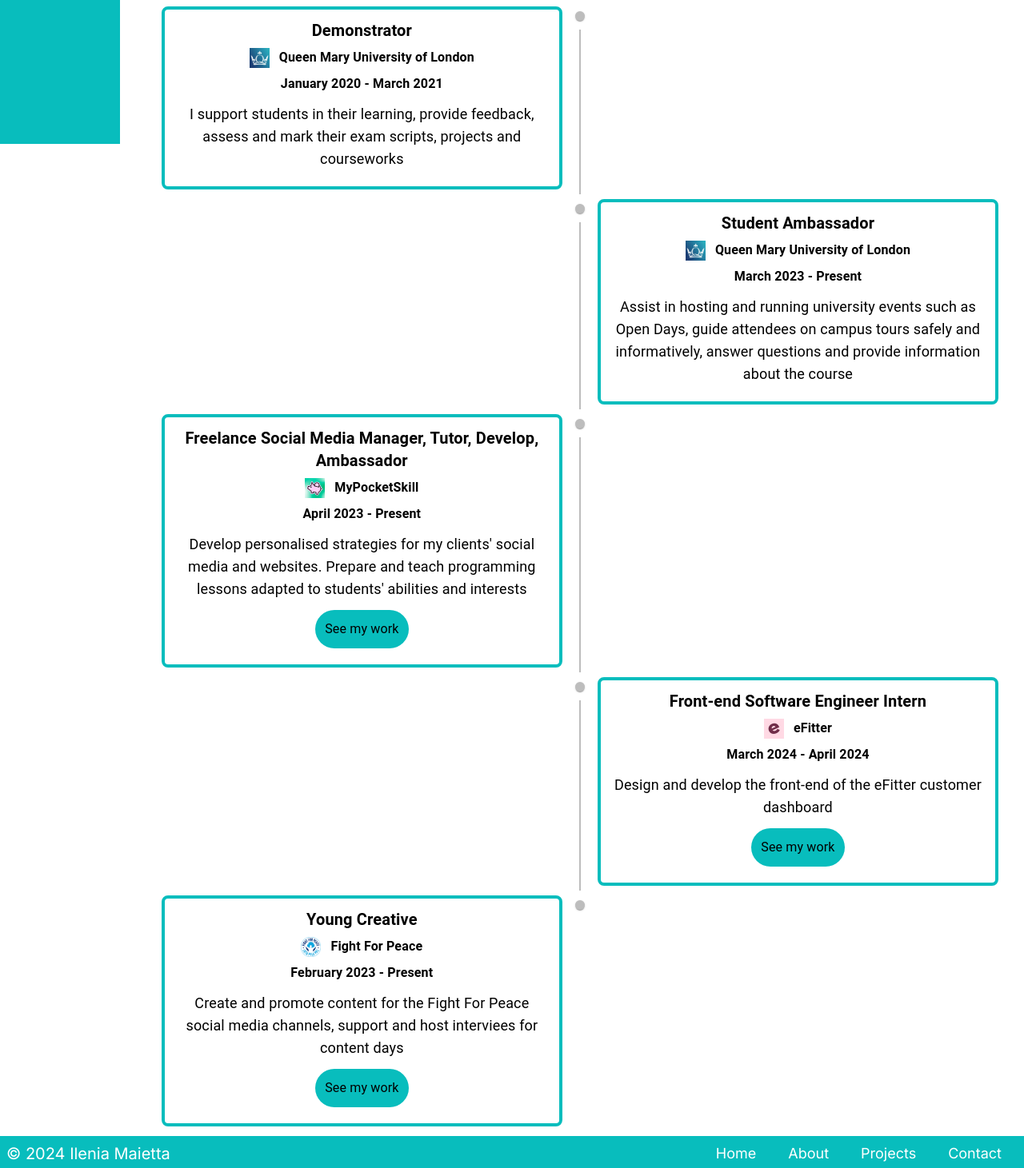
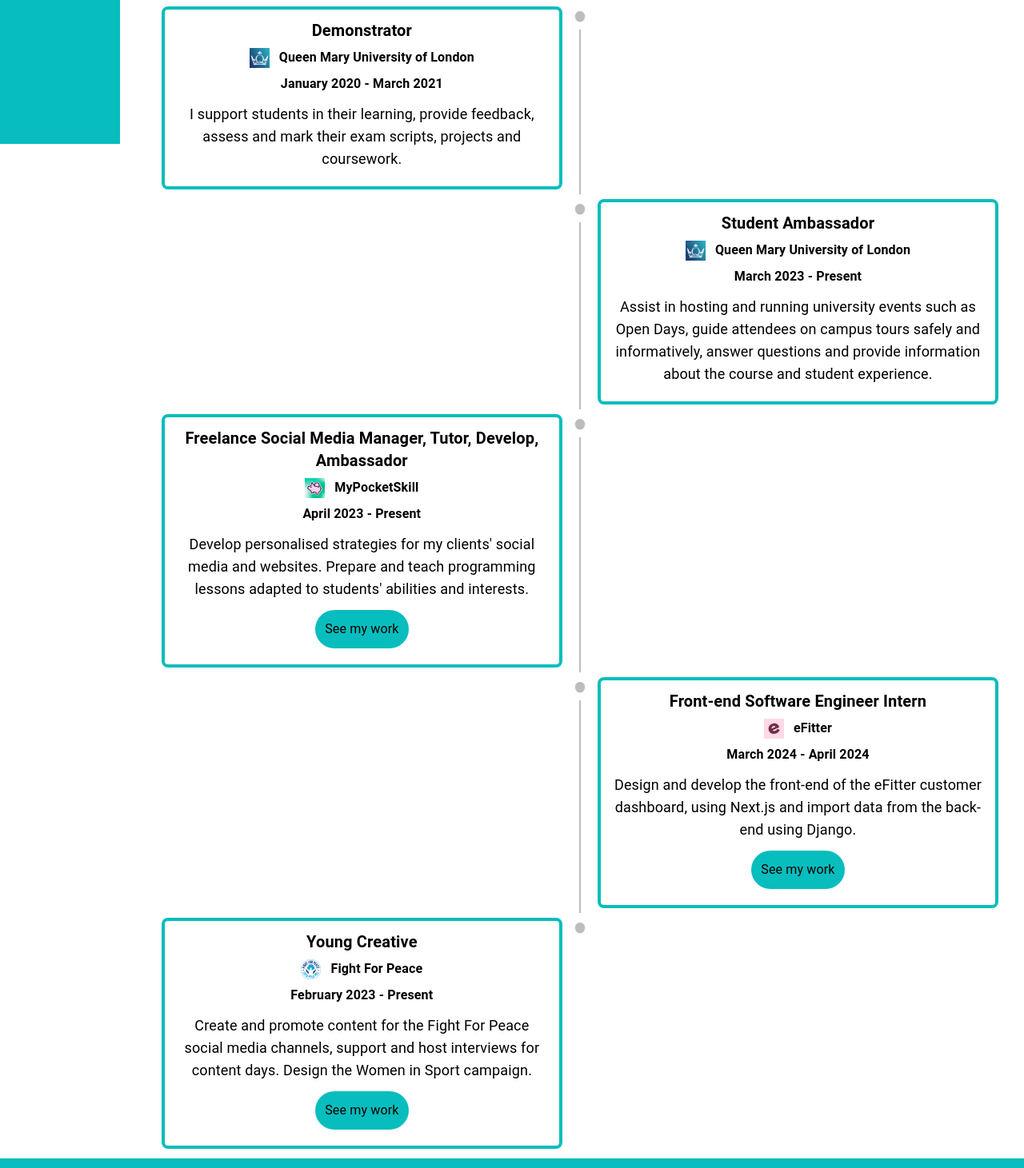
Before and after one commit to ileniadigital/ileniadigital.github.io, a Next.js app: page /about in a window 1280 px wide. Shown: the part 720-2181 px from the top of the page at 80% size. Built offline with nearby package versions, Linux system fonts and the light colour scheme.

Commit message:
spellchecking of experience descriptions

```diff
--- a/app/ui/about/experience/timeline.tsx
+++ b/app/ui/about/experience/timeline.tsx
@@ -15,7 +15,7 @@
         title: 'Demonstrator',
         place: 'Queen Mary University of London',
         imagePath: 'qmul.jpeg',
-        description: 'I support students in their learning, provide feedback, assess and mark their exam scripts, projects and courseworks',
+        description: 'I support students in their learning, provide feedback, assess and mark their exam scripts, projects and coursework.',
         dates: 'January 2020 - March 2021',
         button: false,
     },
@@ -23,7 +23,7 @@
         title: 'Student Ambassador',
         place: 'Queen Mary University of London',
         imagePath: 'qmul.jpeg',
-        description: 'Assist in hosting and running university events such as Open Days, guide attendees on campus tours safely and informatively, answer questions and provide information about the course',
+        description: 'Assist in hosting and running university events such as Open Days, guide attendees on campus tours safely and informatively, answer questions and provide information about the course and student experience.',
         dates: 'March 2023 - Present',
         button: false,
     },
@@ -31,7 +31,7 @@
         title: 'Freelance Social Media Manager, Tutor, Develop, Ambassador',
         place: 'MyPocketSkill',
         imagePath: 'mps.jpg',
-        description: "Develop personalised strategies for my clients' social media and websites. Prepare and teach programming lessons adapted to students' abilities and interests",
+        description: "Develop personalised strategies for my clients' social media and websites. Prepare and teach programming lessons adapted to students' abilities and interests.",
         dates: 'April 2023 - Present',
         button: true,
     },
@@ -39,7 +39,7 @@
         title: 'Front-end Software Engineer Intern',
         place: 'eFitter',
         imagePath: 'efitter.jpeg',
-        description: 'Design and develop the front-end of the eFitter customer dashboard',
+        description: 'Design and develop the front-end of the eFitter customer dashboard, using Next.js and import data from the back-end using Django.',
         dates: 'March 2024 - April 2024',
         button: true,
     },
@@ -47,7 +47,7 @@
         title: 'Young Creative',
         place: 'Fight For Peace',
         imagePath: 'ffp.png',
-        description: 'Create and promote content for the Fight For Peace social media channels, support and host interviees for content days',
+        description: 'Create and promote content for the Fight For Peace social media channels, support and host interviews for content days. Design the Women in Sport campaign.',
         dates: 'February 2023 - Present',
         button: true,
     },
```
